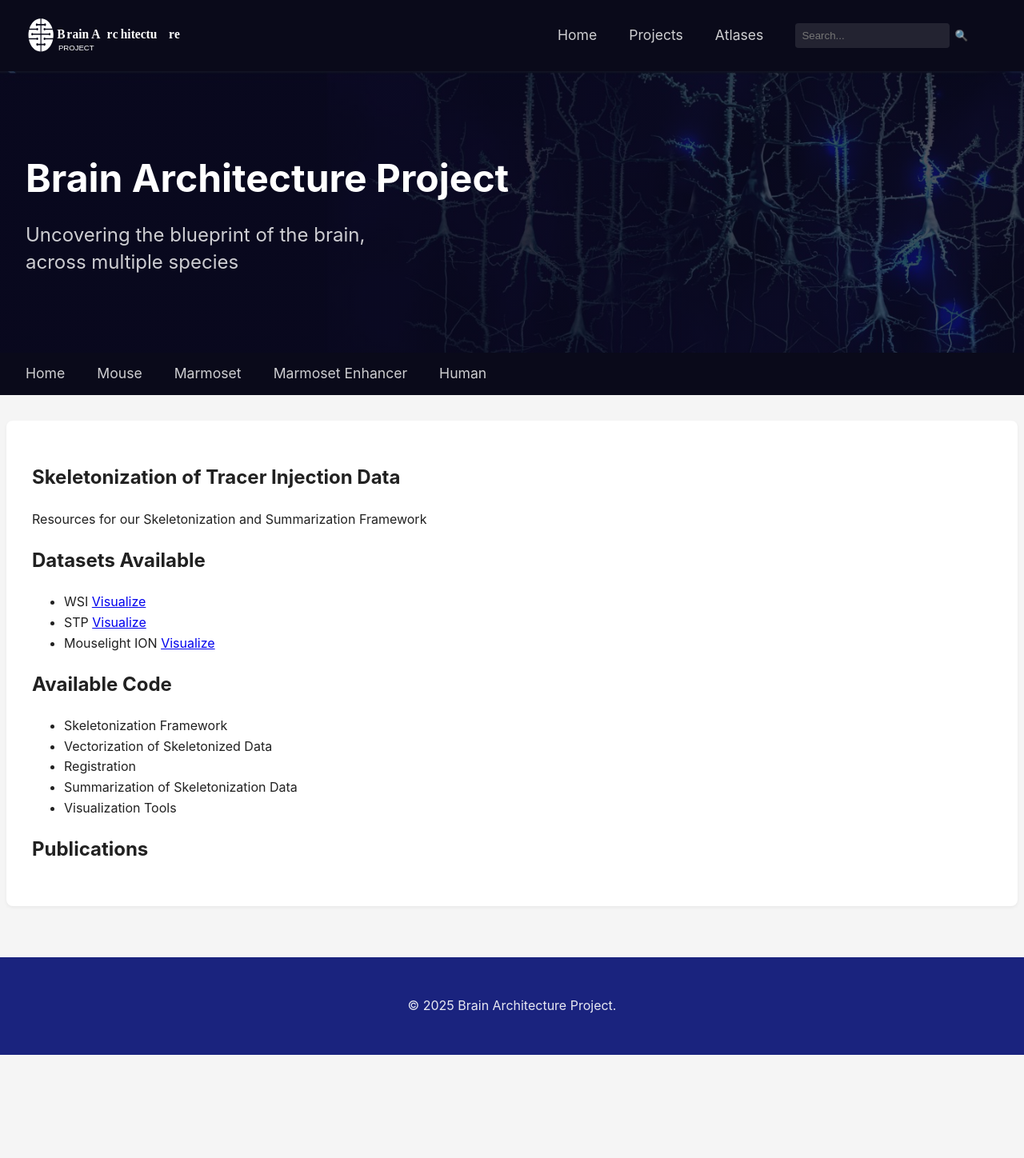
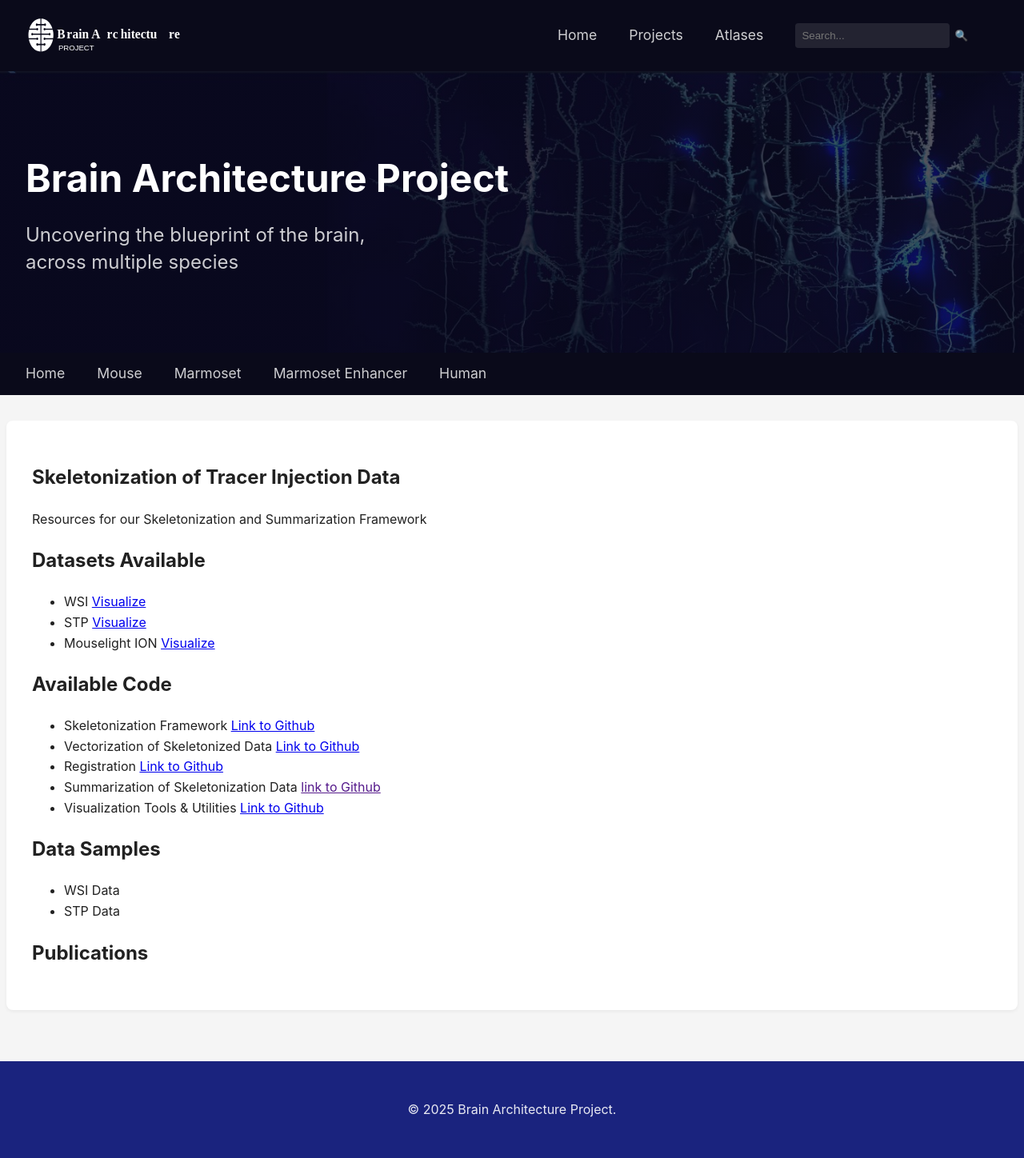
Before and after one commit to ppmitra/BAPDataAndCode, a Jekyll site: the page built from pages/skeletonization.md, in a window 1280 px wide. Shown: the whole page at 80% size. Built offline with Jekyll 4.4.1, drawn with Linux system fonts in a browser that asks for light colours; comment, search, counter and statistics services are not loaded; before the commit the page ends 1319 px from its top, so only the background shows below that.

Commit message:
Update skeletonization.md

```diff
--- a/pages/skeletonization.md
+++ b/pages/skeletonization.md
@@ -12,10 +12,14 @@ Resources for our Skeletonization and Summarization Framework
 - Mouselight ION [Visualize](https://neuroxiv.org/)
 
 ## Available Code
-- Skeletonization Framework
-- Vectorization of Skeletonized Data
-- Registration
-- Summarization of Skeletonization Data
-- Visualization Tools
+- Skeletonization Framework [Link to Github](https://github.com/MitraLab-Organization/2D-Skeletonization/tree/main/Skektonization_Suite)
+- Vectorization of Skeletonized Data [Link to Github](https://github.com/MitraLab-Organization/2D-Skeletonization/tree/main/Vectorization)
+- Registration [Link to Github](https://github.com/twardlab/emlddmm)
+- Summarization of Skeletonization Data [link to Github]()
+- Visualization Tools & Utilities [Link to Github](https://github.com/MitraLab-Organization/2D-Skeletonization/tree/main/Utilities)
+
+## Data Samples
+- WSI Data
+- STP Data
 
 ## Publications
```
